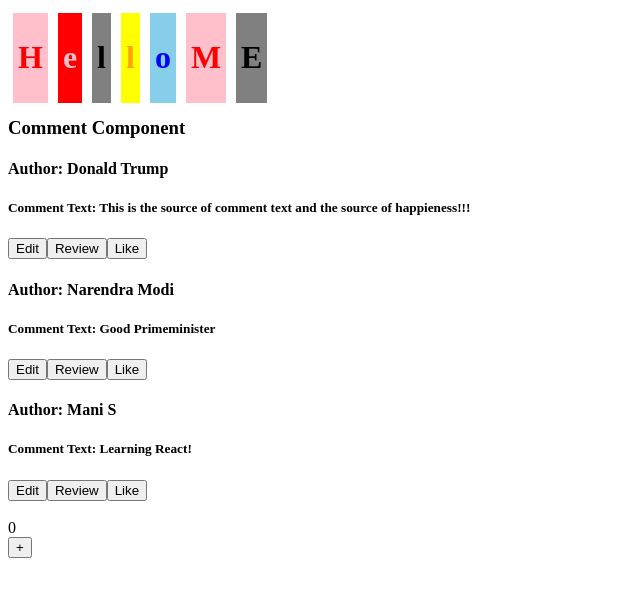
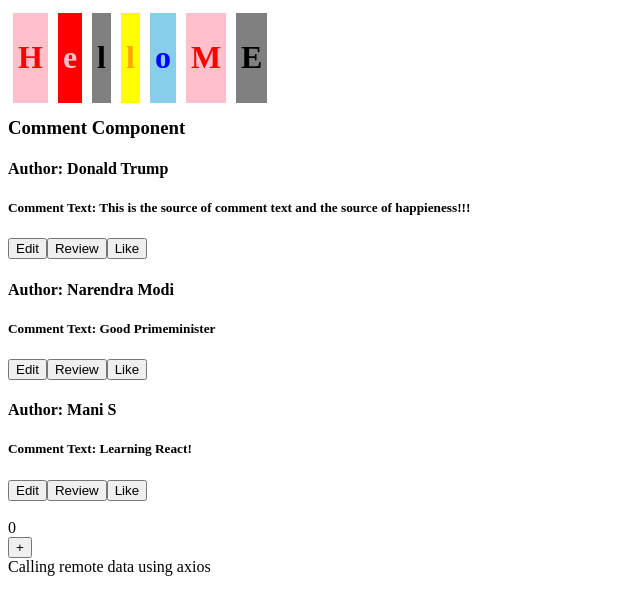
Before and after one commit to prafful/react_beginner, a React app: page / in a window 1280 px wide. Shown: the whole page, without its empty margins (0-640 px from the left). Built offline with nearby package versions, Linux system fonts and the light colour scheme; no server answers.

Commit message:
using axios to make http get call

```diff
--- a/package.json
+++ b/package.json
@@ -3,6 +3,7 @@
   "version": "0.1.0",
   "private": true,
   "dependencies": {
+    "axios": "^0.18.0",
     "react": "^16.2.0",
     "react-dom": "^16.2.0",
     "react-scripts": "1.1.1"
--- a/public/index.html
+++ b/public/index.html
@@ -15,5 +15,10 @@
 
     </div>
 
+    <div id="remoteData">
+
+
+    </div>
+
 </body>
 </html>
--- /dev/null
+++ b/src/HttpComponent/FetchData.js
@@ -0,0 +1,35 @@
+import React from 'react';
+import ReactDOM from 'react-dom';
+import axios from "axios";
+
+
+class FetchData extends React.Component{
+
+    constructor(props){
+        super(props);
+            this.state = {
+                users:[]
+            };
+        }
+
+
+    componentDidMount(){
+        axios.get('https://jsonplaceholder.typicode.com/users')
+            .then(function(res){
+                console.log(res.data);
+                //this.setState({users: res.data});
+            });
+    }
+
+    render(){
+        return(
+            <div>
+                Calling remote data using axios
+            </div>
+        );
+    }
+
+
+}
+
+export default FetchData;
--- a/src/componentLifeCycle/counterValueParent.js
+++ b/src/componentLifeCycle/counterValueParent.js
@@ -33,6 +33,7 @@ class CounterValueParent extends React.Component{
     //component life cycle methods start
     componentWillMount(){
         console.log("component will mount: it is just about to mount");
+        //alert("will mount")
     }
 
     componentDidMount(){
--- a/src/index.js
+++ b/src/index.js
@@ -4,6 +4,7 @@ import ReactDOM from 'react-dom';
 import Comment from './Comment/Comment';
 import HelloReact from './HelloReact';
 import CounterValueParent from "./componentLifeCycle/counterValueParent";
+import FetchData from './HttpComponent/FetchData';
 
 import './css/hello.css';
 
@@ -34,3 +35,9 @@ ReactDOM.render(
                     <CounterValueParent></CounterValueParent>
                 </div>,
                 document.getElementById('componentlifecycle'));
+
+ReactDOM.render(
+            <div>
+                <FetchData></FetchData>
+            </div>,
+                document.getElementById('remoteData'));
```
